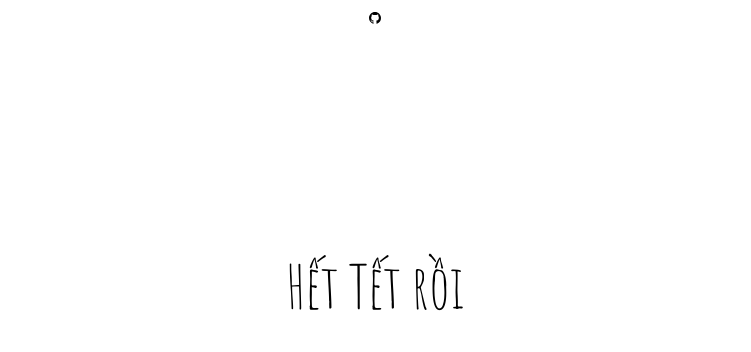
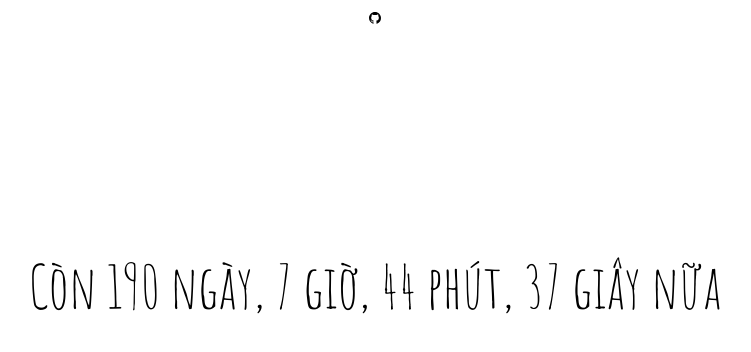
Before and after one commit to anhtuan9622/tetchua, a plain HTML site: page index.html in a window 1280 px wide. Shown: the whole page, without its empty margins (265-1016 px from the left). Drawn offline with Linux system fonts and the light colour scheme.

Commit message:
Update index.html

```diff
--- a/index.html
+++ b/index.html
@@ -53,7 +53,7 @@
         });
 
         // list of Tets
-        let tetList = ["February 10 2024", "January 29 2025", "February 17 2026"];
+        let tetList = ["January 29 2025", "February 17 2026"];
 
         function isTet() {
             // get the first Tet from the list above and compare it to the current time
```
